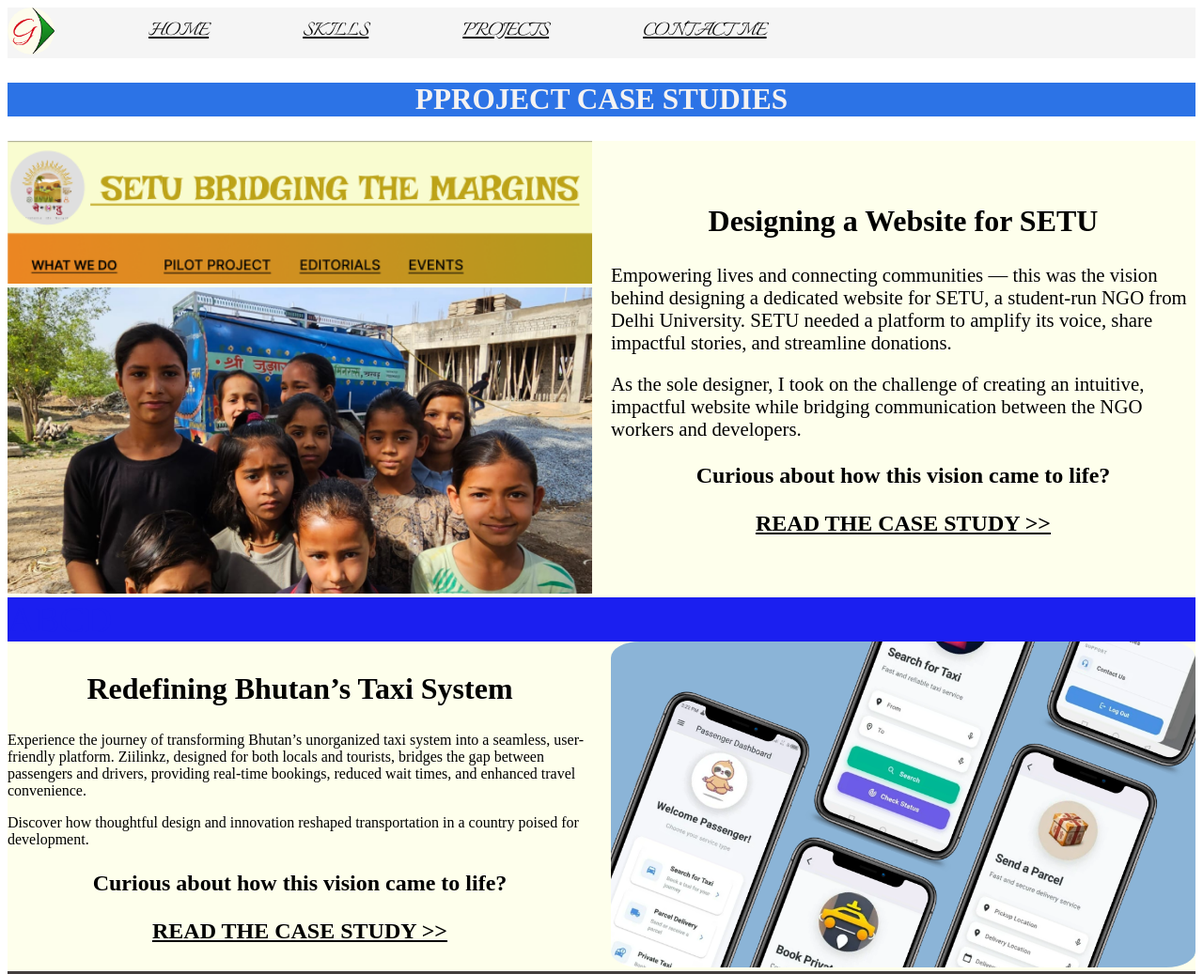
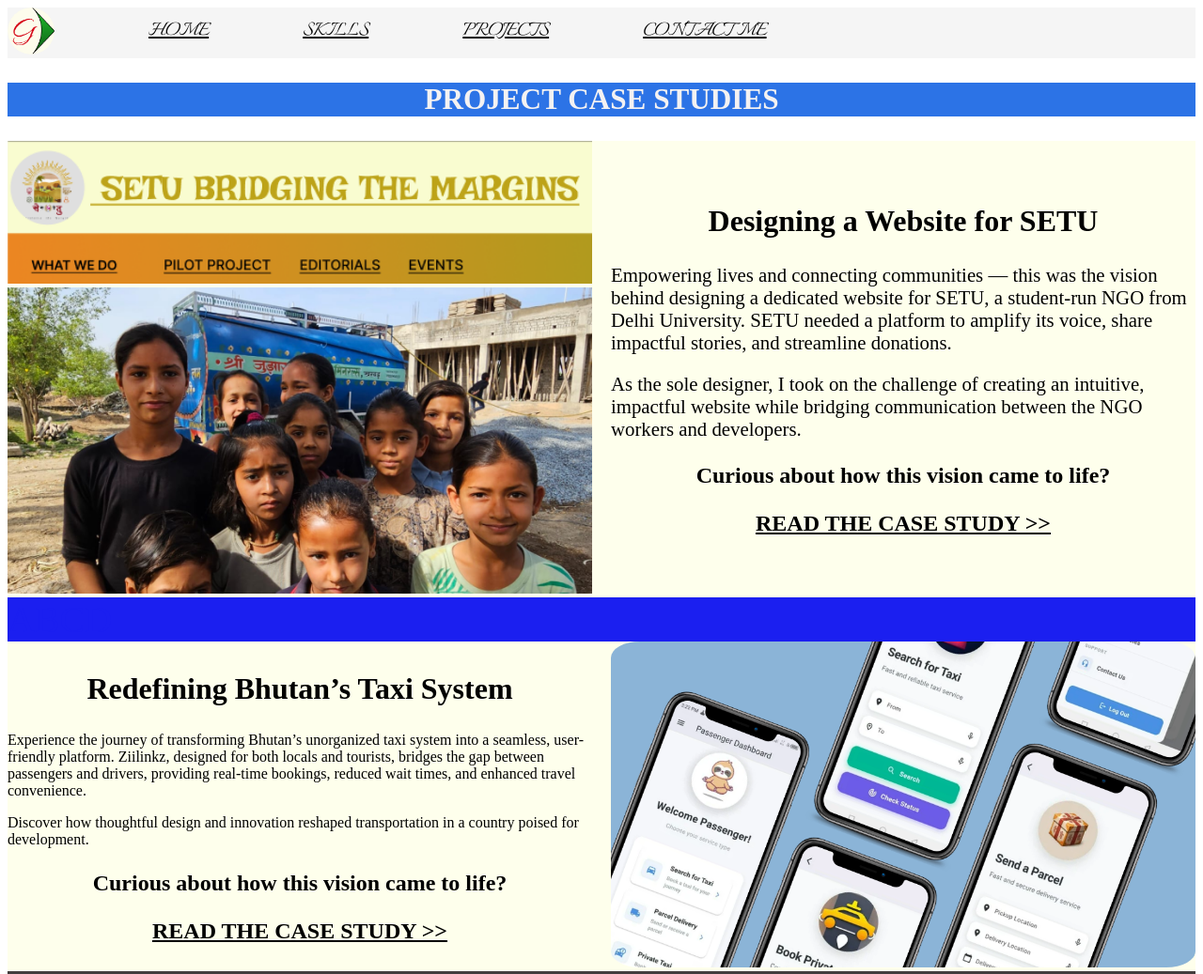
Before and after one commit to Aayush0305/GS_pf, a plain HTML site: page projects.html in a window 1280 px wide. Shown: the top 1037 px of the page at 94% size. Drawn offline with Linux system fonts and the light colour scheme.

Commit message:
corrected 29/12/24

```diff
--- a/projects.html
+++ b/projects.html
@@ -38,7 +38,7 @@
 
     <!-- Introduction Section -->
     <section id="top" class="heading">
-            <h1>PPROJECT CASE STUDIES</h1>
+            <h1>PROJECT CASE STUDIES</h1>
     </section>
 
     <!-- Approach Section -->
```
